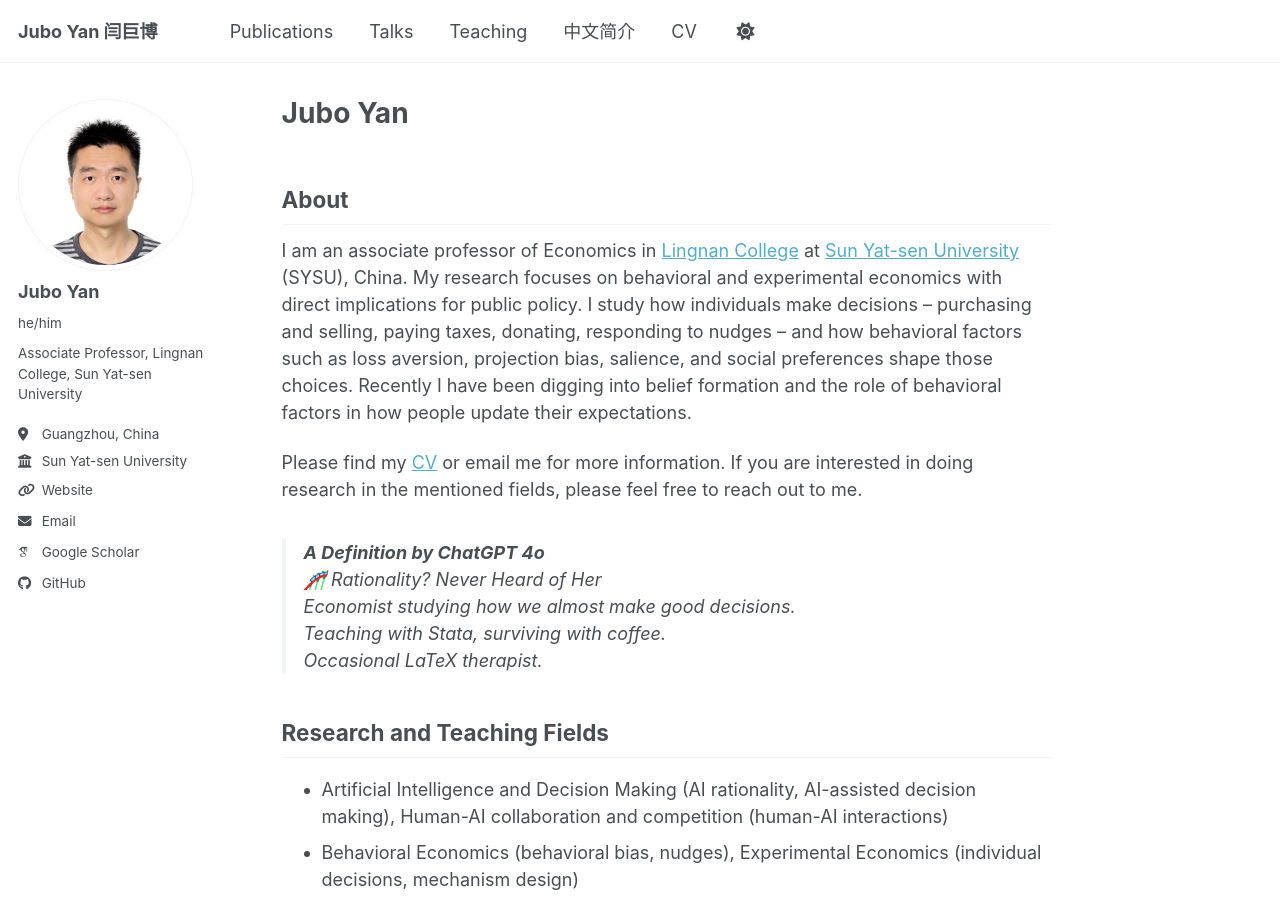
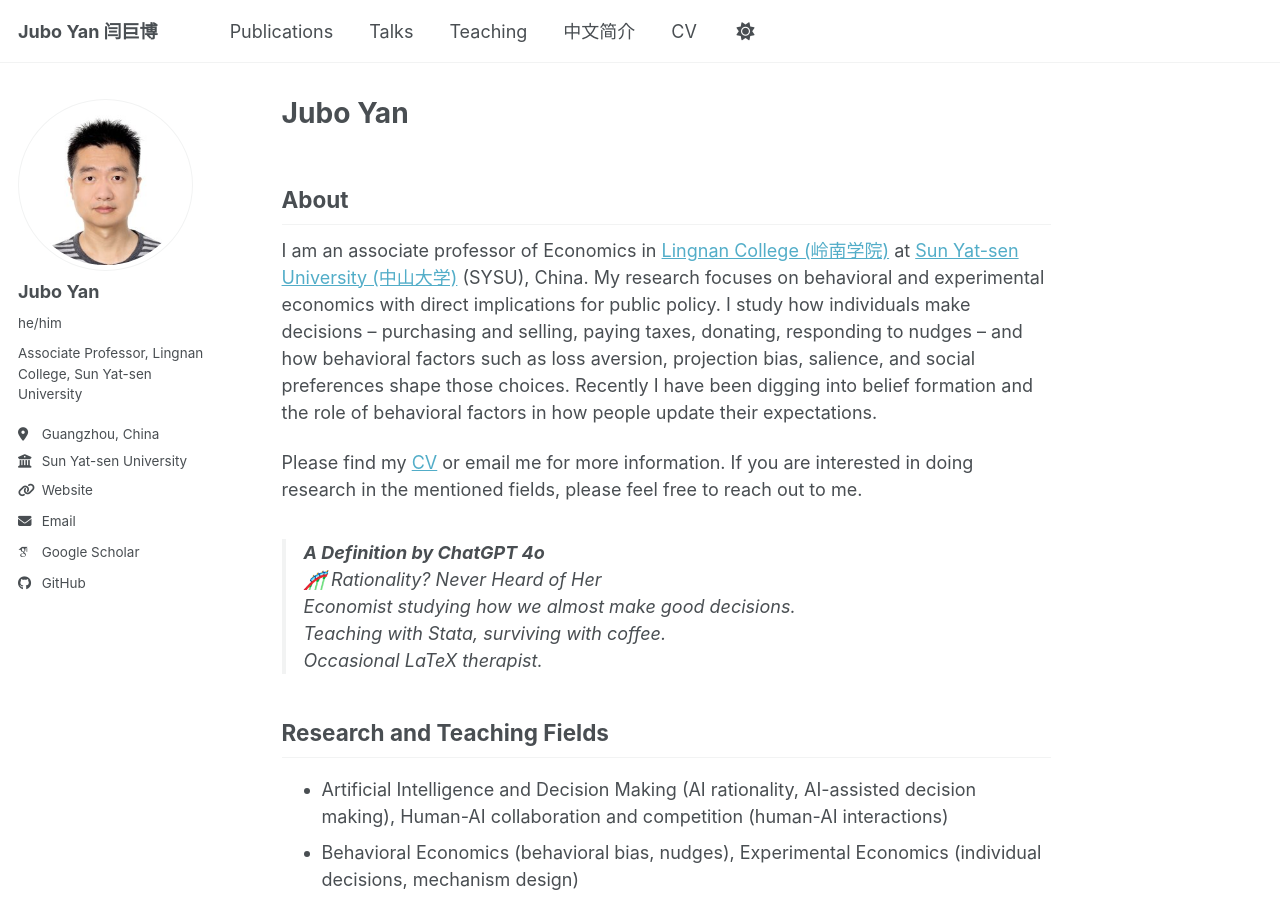
Before and after one commit to xiaogengjacky/xiaogengjacky.github.io, a Jekyll site: the page built from _pages/about.md, in a window 1280 px wide and 900 px high. Built offline with Jekyll 4.4.1, drawn with Linux system fonts in a browser that asks for light colours; some web fonts are replaced; a script bundle is joined from its source files by our own code; library files that are not in the unit come from our copies.

Commit message:
Version 2

```diff
--- a/_pages/about.md
+++ b/_pages/about.md
@@ -11,7 +11,7 @@ redirect_from:
 
 ## About
 
-I am an associate professor of Economics in [Lingnan College](https://lingnan.sysu.edu.cn/) at [Sun Yat-sen University](https://www.sysu.edu.cn/) (SYSU), China. My research focuses on behavioral and experimental economics with direct implications for public policy. I study how individuals make decisions -- purchasing and selling, paying taxes, donating, responding to nudges -- and how behavioral factors such as loss aversion, projection bias, salience, and social preferences shape those choices. Recently I have been digging into belief formation and the role of behavioral factors in how people update their expectations.
+I am an associate professor of Economics in [Lingnan College (岭南学院)](https://lingnan.sysu.edu.cn/) at [Sun Yat-sen University (中山大学)](https://www.sysu.edu.cn/) (SYSU), China. My research focuses on behavioral and experimental economics with direct implications for public policy. I study how individuals make decisions -- purchasing and selling, paying taxes, donating, responding to nudges -- and how behavioral factors such as loss aversion, projection bias, salience, and social preferences shape those choices. Recently I have been digging into belief formation and the role of behavioral factors in how people update their expectations.
 
 Please find my [CV](https://www.dropbox.com/scl/fi/5iat2bc67irowknfu4tlk/juboyan_cv_2024mkt.pdf?rlkey=tg577wsi7zuzgrue3lxnld9jt&dl=0) or email me for more information. If you are interested in doing research in the mentioned fields, please feel free to reach out to me.
 
```
